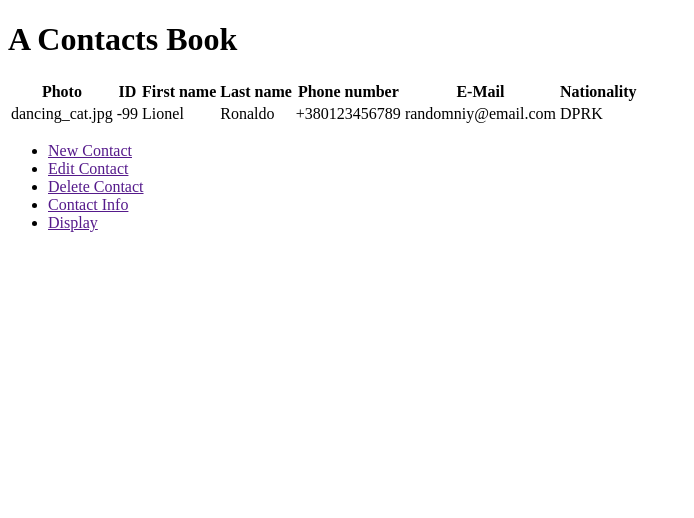
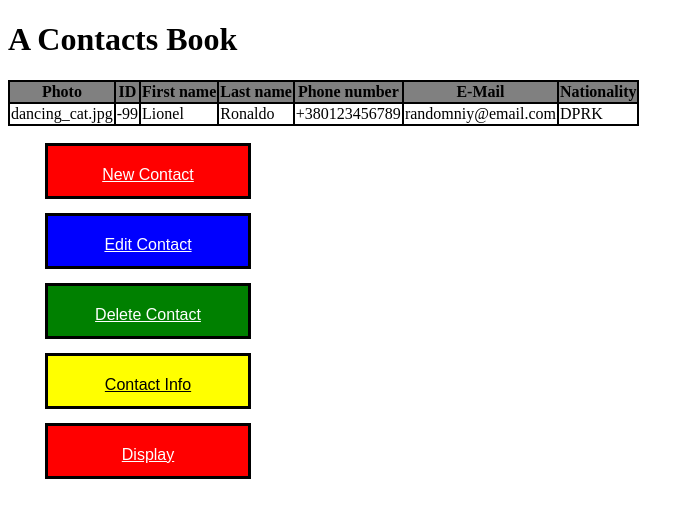
Before and after one commit to Kommandjsdf/Lesson15_AContactsBook, a Django app: template app/templates/index.html in a window 1280 px wide. Shown: the top 518 px of the page, without its empty margins (0-694 px from the left). Run offline with Django 5.2, Linux system fonts and the light colour scheme; the template is opened without the code that fills it, so the values that code supplies are empty.

Commit message:
css editing

```diff
--- a/app/templates/index.html
+++ b/app/templates/index.html
@@ -3,6 +3,59 @@
 <head>
     <meta charset="UTF-8">
     <title>A Contact Book</title>
+    <style>
+        .button {
+            display: flex;
+            outline: 3px solid black;
+            height: 50px;
+            width: 200px;
+            margin-top: 20px;
+            justify-content: center;
+        }
+        .button-text{
+            color: white;
+            font-family: 'Arial';
+            margin-top: 20px;
+        }
+        .account-options{
+            outline: 2px solid black;
+            background-color: gray;
+        }
+        .account-value{
+            outline: 2px solid black;
+            background-color: white;
+        }
+        .blue-bg{
+            background-color: blue;
+        }
+        .red-bg{
+            background-color: red;
+        }
+        .green-bg{
+            background-color: green;
+        }
+        .yellow-bg{
+            background-color: yellow;
+        }
+        .blue{
+            color: blue;
+        }
+        .red{
+            color: red;
+        }
+        .green{
+            color: green;
+        }
+        .yellow{
+            color: yellow;
+        }
+        .black{
+            color: black;
+        }
+        .white{
+            color: white;
+        }
+    </style>
 </head>
 <body>
     <h1>A Contacts Book</h1>
@@ -11,24 +64,24 @@
         <table>
             <thead>
                 <tr>
-                    <th>Photo</th>
-                    <th>ID</th>
-                    <th>First name</th>
-                    <th>Last name</th>
-                    <th>Phone number</th>
-                    <th>E-Mail</th>
-                    <th>Nationality</th>
+                    <th class="account-options">Photo</th>
+                    <th class="account-options">ID</th>
+                    <th class="account-options">First name</th>
+                    <th class="account-options">Last name</th>
+                    <th class="account-options">Phone number</th>
+                    <th class="account-options">E-Mail</th>
+                    <th class="account-options">Nationality</th>
                 </tr>
             </thead>
             <tbody>
                 <tr>
-                    <td>dancing_cat.jpg</td>
-                    <td>-99</td>
-                    <td>Lionel</td>
-                    <td>Ronaldo</td>
-                    <td>+380123456789</td>
-                    <td>randomniy@email.com</td>
-                    <td>DPRK</td>
+                    <td class="account-value">dancing_cat.jpg</td>
+                    <td class="account-value">-99</td>
+                    <td class="account-value">Lionel</td>
+                    <td class="account-value">Ronaldo</td>
+                    <td class="account-value">+380123456789</td>
+                    <td class="account-value">randomniy@email.com</td>
+                    <td class="account-value">DPRK</td>
                 </tr>
             </tbody>
         </table>
@@ -36,11 +89,11 @@
 
     <div class="buttons">
         <ul>
-            <li><a href="">New Contact</a></li>
-            <li><a href="">Edit Contact</a></li>
-            <li><a href="">Delete Contact</a></li>
-            <li><a href="">Contact Info</a></li>
-            <li><a href="">Display</a></li>
+            <li class="button red-bg"><a class="button-text" href="">New Contact</a></li>
+            <li class="button blue-bg"><a class="button-text" href="">Edit Contact</a></li>
+            <li class="button green-bg"><a class="button-text" href="">Delete Contact</a></li>
+            <li class="button yellow-bg"><a class="button-text black" href="">Contact Info</a></li>
+            <li class="button red-bg"><a class="button-text" href="">Display</a></li>
         </ul>
     </div>
 </body>
```
